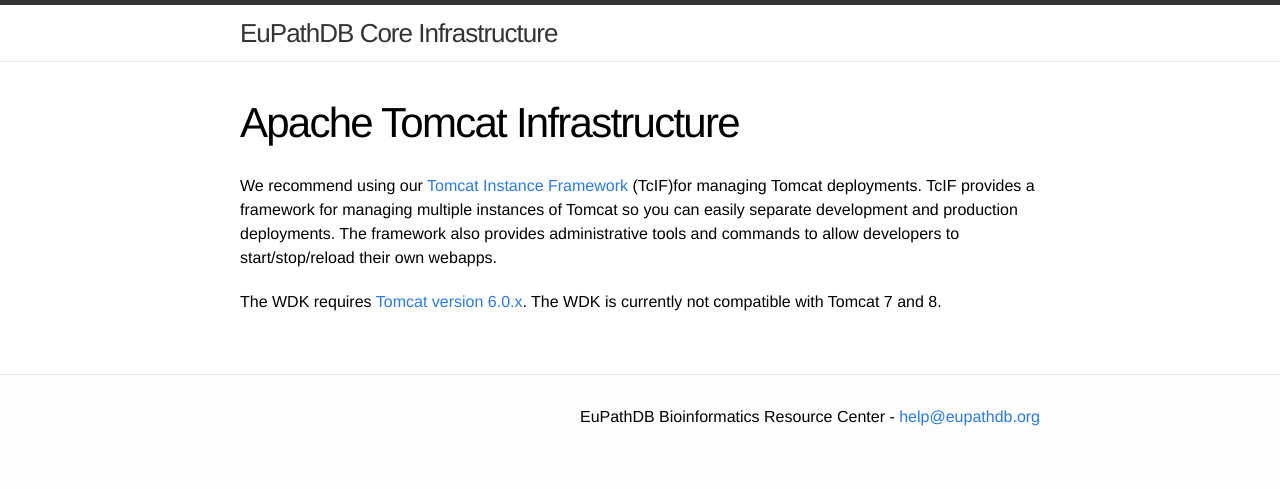
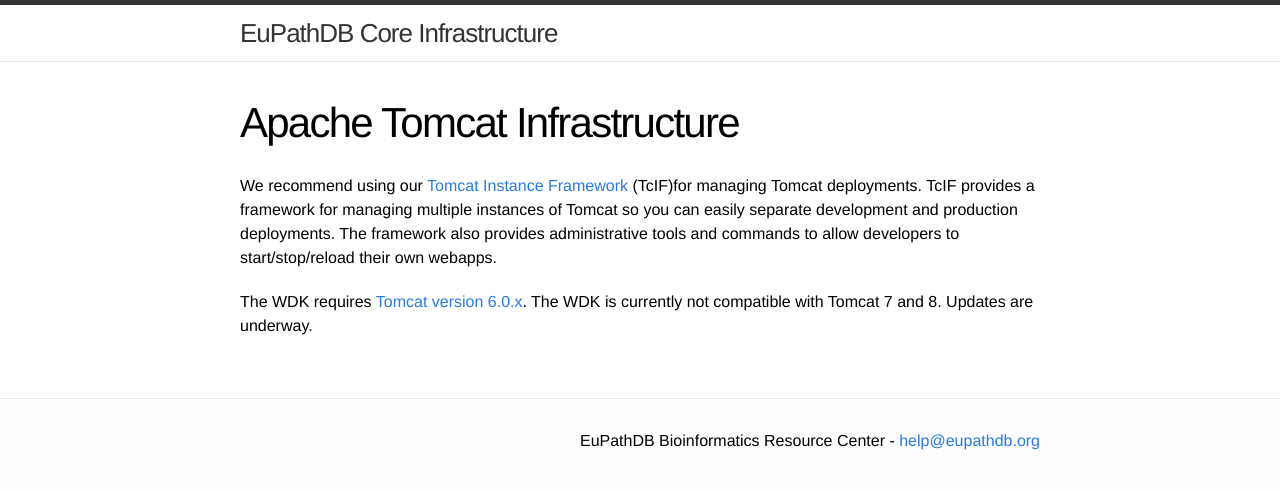
Before and after one commit to EuPathDB/EuPathDB.github.io, a Jekyll site: the page built from Tomcat.md, in a window 1280 px wide. Shown: the top 489 px of the page. Built offline with Jekyll 4.4.1, drawn with Linux system fonts in a browser that asks for light colours.

```diff
--- a/Tomcat.md
+++ b/Tomcat.md
@@ -2,9 +2,10 @@
 layout: page
 title: Apache Tomcat Infrastructure
 permalink: tomcat.html
+published: true
 ---
 
 
 We recommend using our [Tomcat Instance Framework](https://github.com/EuPathDB/tomcat-instance-framework) (TcIF)for managing Tomcat deployments. TcIF provides a framework for managing multiple instances of Tomcat so you can easily separate development and production deployments. The framework also provides administrative tools and commands to allow developers to start/stop/reload their own webapps.
 
-The WDK requires [Tomcat version 6.0.x](http://tomcat.apache.org/download-60.cgi). The WDK is currently not compatible with Tomcat 7 and 8.
+The WDK requires [Tomcat version 6.0.x](http://tomcat.apache.org/download-60.cgi). The WDK is currently not compatible with Tomcat 7 and 8.  Updates are underway.
```
